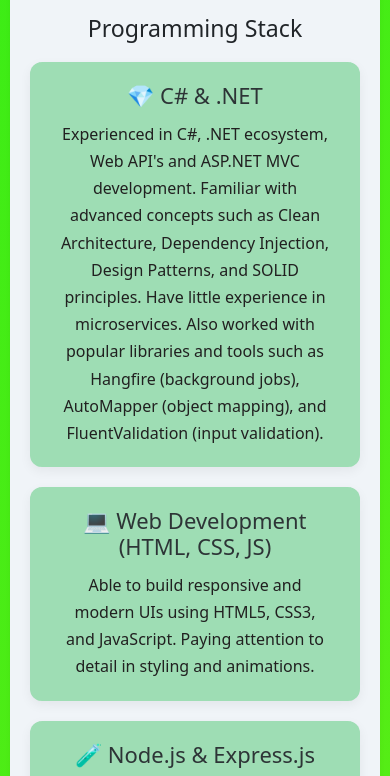
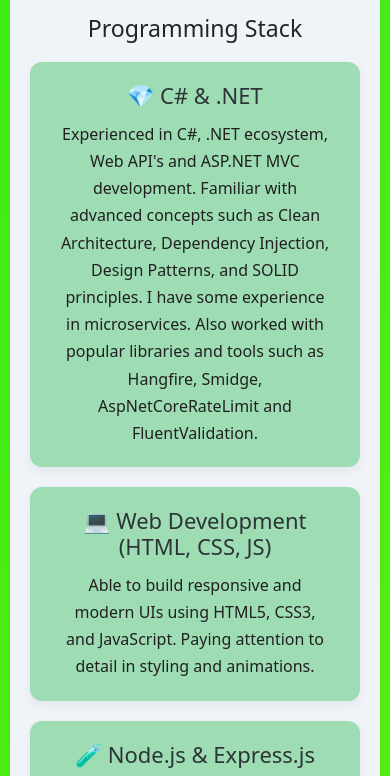
Before and after one commit to YavuzahmetR/digital-resume, a website: page public/index.html in a window 390 px wide. Shown: the part 4680-5456 px from the top of the page. Drawn offline with nearby package versions, Linux system fonts and the light colour scheme.

Commit message:
Update CSS for Udemy button spacing and revise text in the skills section

```diff
--- a/public/css/style.css
+++ b/public/css/style.css
@@ -777,6 +777,10 @@
     padding-right: 10px !important;
   }
 
+  .udemy-buttons-space-evenly a:nth-of-type(2) {
+    margin: 0 1px;
+  }
+
   .contact-clouds {
     display: none;
   }
--- a/public/index.html
+++ b/public/index.html
@@ -275,10 +275,8 @@
               Experienced in C#, .NET ecosystem, Web API's and ASP.NET MVC
               development. Familiar with advanced concepts such as Clean
               Architecture, Dependency Injection, Design Patterns, and SOLID
-              principles. Have little experience in microservices. Also worked
-              with popular libraries and tools such as Hangfire (background
-              jobs), AutoMapper (object mapping), and FluentValidation (input
-              validation).
+              principles. I have some experience in microservices. Also worked
+              with popular libraries and tools such as Hangfire, Smidge, AspNetCoreRateLimit and FluentValidation.
             </p>
           </div>
 
```
